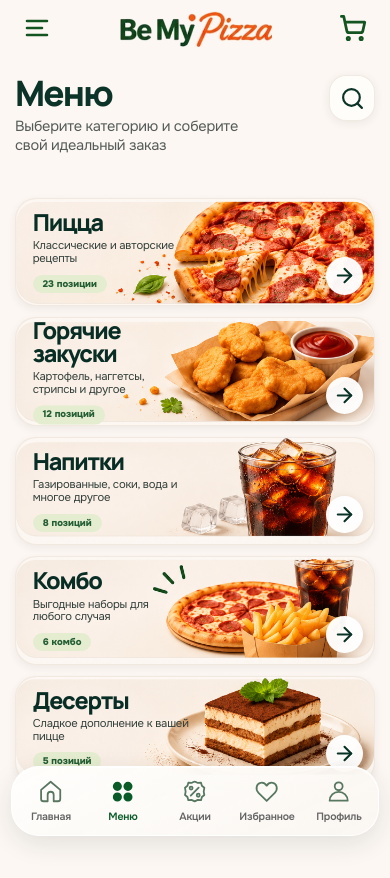
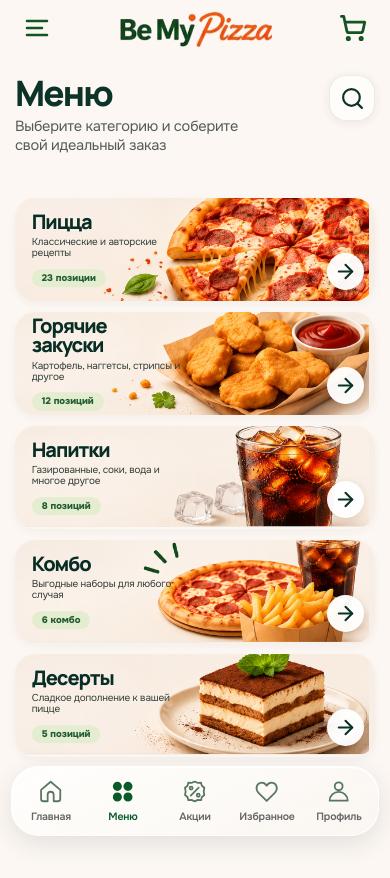
Before and after one commit to Ryt1nger/Be-My-Pizza, a React (Vite) app in the folder apps/customer/: page /menu in a window 390 px wide. After the commit the page ends 851 px from the top, so only its background shows below. Built offline with nearby package versions, Linux system fonts and the light colour scheme.

Commit message:
fix(menu): remove doubled category banner borders and compact heights across breakpoints

```diff
--- a/apps/customer/src/shared/styles/index.css
+++ b/apps/customer/src/shared/styles/index.css
@@ -1279,26 +1279,30 @@ button,input,select,textarea{-webkit-appearance:none;appearance:none}
   display:block;
   width:100%;
   min-width:0;
-  aspect-ratio:3.32;
+  /* Slightly shorter banners than the full-height source image, while
+     preserving enough room for two-line category headings and counters. */
+  height:clamp(103px,23vw,174px);
   overflow:hidden;
   text-decoration:none;
   color:#0B3327;
   border-radius:clamp(21px,5vw,29px);
-  border:1px solid rgba(237,227,219,.55);
+  border:0;
   background:#F7EEE6;
-  box-shadow:0 3px 9px rgba(55,40,27,.065);
+  box-shadow:0 3px 9px rgba(55,40,27,.045);
   transform:translateZ(0);
   transition:transform .22s ease,box-shadow .22s ease;
 }
 .bmp-menu-category-image{
   position:absolute;
   display:block;
-  inset:0;
-  width:100%;
-  height:100%;
+  /* The supplied PNG already contains a light rounded edge. Overscan the
+     photo past the clipping frame to eliminate the doubled white border. */
+  inset:-6px;
+  width:calc(100% + 12px);
+  height:calc(100% + 12px);
   object-fit:cover;
   object-position:center;
-  border-radius:inherit;
+  border-radius:0;
   pointer-events:none;
 }
 .bmp-menu-category-body{
@@ -1310,14 +1314,14 @@ button,input,select,textarea{-webkit-appearance:none;appearance:none}
   display:flex;
   flex-direction:column;
   align-items:flex-start;
-  width:44%;
+  width:min(43%,190px);
   min-width:0;
 }
 .bmp-menu-category-title{
   display:block;
   color:#082D24;
   font-family:var(--bmp-font-display);
-  font-size:clamp(20px,6vw,28px);
+  font-size:clamp(20px,4.5vw,27px);
   line-height:.99;
   font-weight:800;
   letter-spacing:-.055em;
@@ -1328,7 +1332,7 @@ button,input,select,textarea{-webkit-appearance:none;appearance:none}
   margin-top:5px;
   color:#333F3A;
   font-family:var(--bmp-font-body);
-  font-size:clamp(10px,2.9vw,13px);
+  font-size:clamp(10px,2.5vw,13px);
   line-height:1.12;
   font-weight:400;
   letter-spacing:-.018em;
@@ -1373,7 +1377,7 @@ button,input,select,textarea{-webkit-appearance:none;appearance:none}
   .bmp-menu-overview{padding-top:12px}
   .bmp-menu-overview-heading{min-height:94px;margin-bottom:12px}
   .bmp-menu-category-grid{gap:9px}
-  .bmp-menu-category-card{aspect-ratio:2.95;border-radius:20px}
+  .bmp-menu-category-card{height:101px;border-radius:20px}
   .bmp-menu-category-title{font-size:19px}
   .bmp-menu-category-description{font-size:10px;line-height:1.1;margin-top:4px}
   .bmp-menu-category-count{margin-top:6px;padding:3px 8px;font-size:9px}
@@ -1389,9 +1393,9 @@ button,input,select,textarea{-webkit-appearance:none;appearance:none}
   .bmp-menu-category-grid{gap:17px}
   .bmp-menu-category-card{border-radius:30px}
   .bmp-menu-category-body{left:32px}
-  .bmp-menu-category-title{font-size:34px}
-  .bmp-menu-category-description{margin-top:8px;font-size:16px;line-height:1.16}
-  .bmp-menu-category-count{margin-top:12px;padding:5px 13px;font-size:12px}
+  .bmp-menu-category-title{font-size:clamp(27px,3.9vw,32px)}
+  .bmp-menu-category-description{margin-top:6px;font-size:clamp(12px,1.9vw,14px);line-height:1.14}
+  .bmp-menu-category-count{margin-top:9px;padding:5px 13px;font-size:12px}
   .bmp-menu-category-arrow{width:52px;height:52px;right:22px;bottom:21px}
   .bmp-menu-category-arrow svg{width:28px;height:28px}
 }
```
